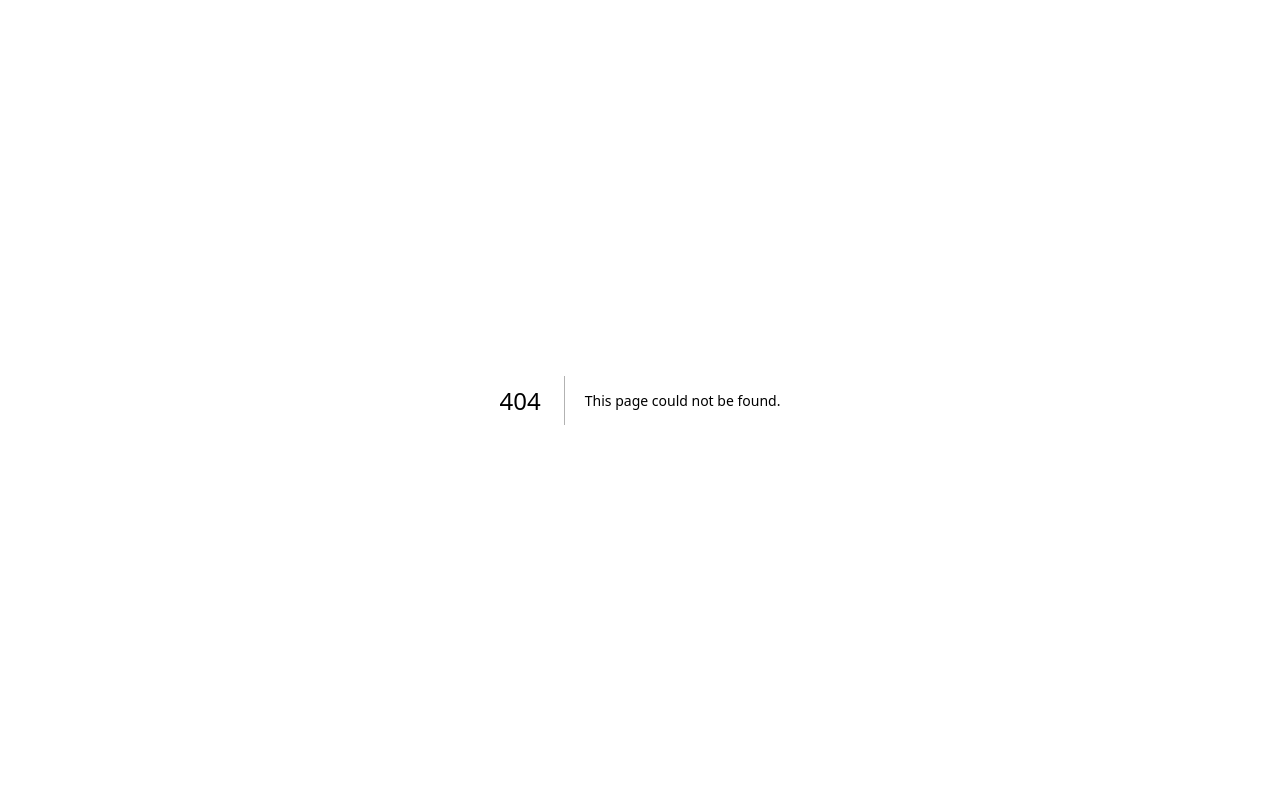
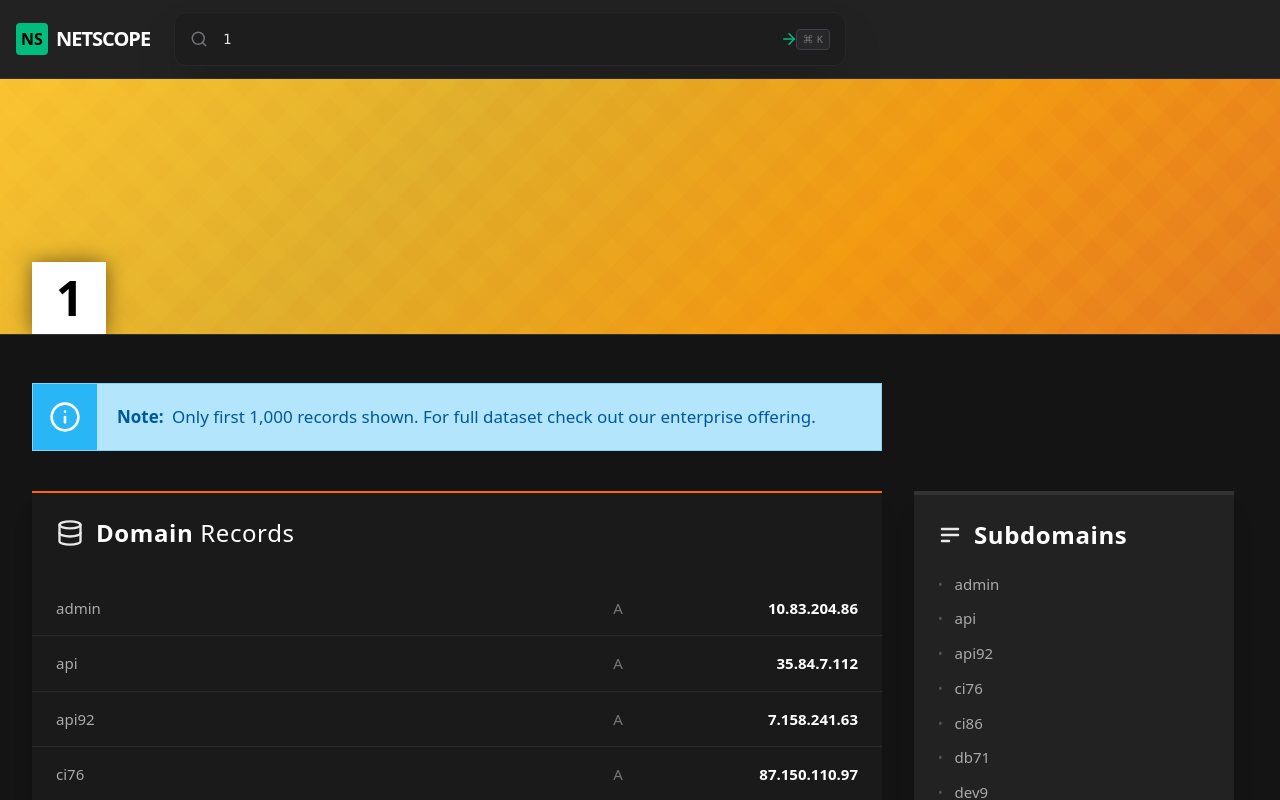
Before and after one commit to The-honoured1/netscope, a Next.js app: page /domain/1 in a window 1280 px wide. Before the commit this address had no page. Shown: the top 800 px of the page. Built offline with nearby package versions, Linux system fonts and the light colour scheme.

Commit message:
feat: implement domain details page and update search navigation to route to domain view

```diff
--- /dev/null
+++ b/app/domain/[name]/page.tsx
@@ -0,0 +1,141 @@
+import React from 'react';
+import Link from 'next/link';
+import { Search, Info, Database } from 'lucide-react';
+import { SearchBar } from '@/components/Search/SearchBar';
+
+// Mock data generator for the domain
+const generateMockRecords = (domain: string) => {
+  const prefixes = ['mail', 'vpn', 'stage', 'dev', 'test', 'www', 'api', 'auth', 'portal', 'secure', 'admin', 'git', 'ci', 'db'];
+  const records = [];
+
+  // For the exact screenshot look
+  if (domain.toLowerCase() === 'deloitte.com') {
+    return [
+      { sub: '2exj7cfhl8yaywiy5rys.fts.dart', type: 'A', ip: '170.194.135.123' },
+      { sub: '2exj7cfhl8yaywiy5rys.fts.dart', type: 'A', ip: '20.44.124.226' },
+      { sub: '2floorsdown', type: 'A', ip: '167.219.18.101' },
+      { sub: '2ndfloor', type: 'A', ip: '167.219.18.101' },
+      { sub: '3di', type: 'A', ip: '34.232.226.35' },
+      { sub: '3didigitaltracker', type: 'A', ip: '34.232.226.35' },
+      { sub: '5glabs.pt.oneremotednet', type: 'A', ip: '148.69.121.136' },
+      { sub: '7plus-pre.es', type: 'A', ip: '34.243.40.136' },
+      { sub: '990capture.stage', type: 'A', ip: '167.219.19.33' },
+      { sub: '990connect.stage', type: 'A', ip: '167.219.19.33' },
+      { sub: 'a2c.axis', type: 'A', ip: '20.44.124.226' },
+    ];
+  }
+
+  for (let i = 0; i < 20; i++) {
+    const sub = prefixes[Math.floor(Math.random() * prefixes.length)] + (Math.random() > 0.5 ? Math.floor(Math.random() * 100) : '');
+    records.push({
+      sub: sub,
+      type: 'A',
+      ip: `${Math.floor(Math.random() * 255)}.${Math.floor(Math.random() * 255)}.${Math.floor(Math.random() * 255)}.${Math.floor(Math.random() * 255)}`
+    });
+  }
+  return records.sort((a, b) => a.sub.localeCompare(b.sub));
+};
+
+export default async function DomainPage({
+  params,
+}: {
+  params: Promise<{ name: string }>;
+}) {
+  const { name } = await params;
+  const decodedName = decodeURIComponent(name);
+  const records = generateMockRecords(decodedName);
+
+  // Extract unique subdomains for the sidebar
+  const uniqueSubdomains = Array.from(new Set(records.map(r => r.sub)));
+
+  return (
+    <div className="min-h-screen bg-[#141414] text-zinc-300 font-sans selection:bg-orange-500/30">
+      {/* Top Nav */}
+      <header className="bg-[#222222] border-b border-[#333]">
+        <div className="max-w-[1400px] mx-auto px-4 py-3 flex items-center gap-6">
+          <Link href="/" className="flex items-center gap-2 group shrink-0">
+             <div className="w-8 h-8 bg-emerald-500 rounded flex items-center justify-center text-black font-bold">NS</div>
+             <span className="text-xl font-bold tracking-tighter text-white group-hover:text-emerald-400 transition-colors">NETSCOPE</span>
+          </Link>
+          <div className="flex-1 max-w-2xl">
+             <SearchBar initialValue={decodedName} />
+          </div>
+        </div>
+      </header>
+
+      {/* Banner / Header */}
+      <div
+        className="w-full h-48 md:h-64 relative overflow-hidden flex items-end pb-0 border-b border-[#333]"
+        style={{
+          background: 'linear-gradient(135deg, #fbc531, #e1b12c, #f39c12, #e67e22)',
+        }}
+      >
+        {/* Subtle Polygon background effect */}
+        <div className="absolute inset-0 opacity-20 mix-blend-overlay" style={{
+           backgroundImage: 'repeating-linear-gradient(45deg, transparent, transparent 20px, rgba(0,0,0,0.1) 20px, rgba(0,0,0,0.1) 40px)'
+        }}></div>
+        <div className="absolute inset-0 opacity-30 mix-blend-overlay" style={{
+           backgroundImage: 'repeating-linear-gradient(-45deg, transparent, transparent 20px, rgba(0,0,0,0.1) 20px, rgba(0,0,0,0.1) 40px)'
+        }}></div>
+
+        <div className="max-w-[1400px] w-full mx-auto px-4 md:px-8 relative z-10">
+          <div className="bg-white inline-block px-4 py-2 md:px-6 md:py-3 mb-0 shadow-[0_0_20px_rgba(0,0,0,0.5)]">
+            <h1 className="text-3xl md:text-5xl font-extrabold text-black tracking-tight">{decodedName}</h1>
+          </div>
+        </div>
+      </div>
+
+      <main className="max-w-[1400px] mx-auto px-4 md:px-8 py-8 md:py-12">
+
+        {/* Info Box */}
+        <div className="bg-[#b3e5fc] border border-[#81d4fa] flex items-stretch mb-10 overflow-hidden max-w-[850px]">
+          <div className="bg-[#29b6f6] w-16 flex items-center justify-center shrink-0">
+            <Info size={32} className="text-white" />
+          </div>
+          <div className="p-4 md:p-5 flex items-center text-[#01579b] text-[15px] md:text-[17px]">
+            <span><strong className="font-extrabold mr-1">Note:</strong> Only first 1,000 records shown. For full dataset check out our enterprise offering.</span>
+          </div>
+        </div>
+
+        <div className="flex flex-col lg:flex-row gap-8">
+          {/* Left Column: Domain Records */}
+          <div className="flex-1 max-w-[850px] border-t-2 border-orange-500 pt-6 bg-[#1a1a1a] px-6 pb-6 shadow-xl">
+            <div className="flex items-center gap-3 mb-8">
+              <Database size={28} className="text-white opacity-90" />
+              <h2 className="text-2xl font-light text-white tracking-wide"><span className="font-bold">Domain</span> Records</h2>
+            </div>
+
+            <div className="space-y-0">
+              {records.map((rec, idx) => (
+                <div key={idx} className="flex flex-wrap md:flex-nowrap items-center py-4 border-b border-[#2a2a2a] hover:bg-[#222] transition-colors -mx-6 px-6">
+                  <div className="w-full md:flex-1 text-[#aaa] font-sans text-[15px] mb-2 md:mb-0 pr-4">{rec.sub}</div>
+                  <div className="w-16 md:w-24 text-left md:text-center text-[#777] font-sans text-[15px]">{rec.type}</div>
+                  <div className="w-auto md:w-48 text-right font-bold text-white font-sans text-[15px]">{rec.ip}</div>
+                </div>
+              ))}
+            </div>
+          </div>
+
+          {/* Right Column: Subdomains */}
+          <div className="w-full lg:w-80 shrink-0 bg-[#222222] border-t-4 border-[#333] shadow-xl h-fit">
+            <div className="p-6">
+              <div className="flex items-center gap-3 mb-6">
+                <svg viewBox="0 0 24 24" fill="none" stroke="currentColor" strokeWidth="2.5" strokeLinecap="round" strokeLinejoin="round" className="w-6 h-6 text-white opacity-90"><path d="M4 6h16M4 12h16M4 18h7"/></svg>
+                <h3 className="text-2xl font-bold text-white tracking-wide">Subdomains</h3>
+              </div>
+
+              <ul className="space-y-4">
+                {uniqueSubdomains.map((sub, idx) => (
+                  <li key={idx} className="flex items-start gap-3 text-[#aaa] text-[15px] hover:text-white transition-colors cursor-pointer">
+                    <span className="text-[#555] mt-0.5 text-xs">•</span>
+                    <span className="break-all leading-tight">{sub}</span>
+                  </li>
+                ))}
+              </ul>
+            </div>
+          </div>
+        </div>
+      </main>
+    </div>
+  );
+}
--- a/components/Search/SearchBar.tsx
+++ b/components/Search/SearchBar.tsx
@@ -11,7 +11,12 @@ export const SearchBar = ({ initialValue = '' }: { initialValue?: string }) => {
   const handleSearch = (e: React.FormEvent) => {
     e.preventDefault();
     if (query.trim()) {
-      router.push(`/search?q=${encodeURIComponent(query.trim())}`);
+      const isDomain = query.includes('.') && !query.match(/^(\d{1,3}\.){3}\d{1,3}$/);
+      if (isDomain) {
+        router.push(`/domain/${encodeURIComponent(query.trim())}`);
+      } else {
+        router.push(`/search?q=${encodeURIComponent(query.trim())}`);
+      }
     }
   };
 
```
